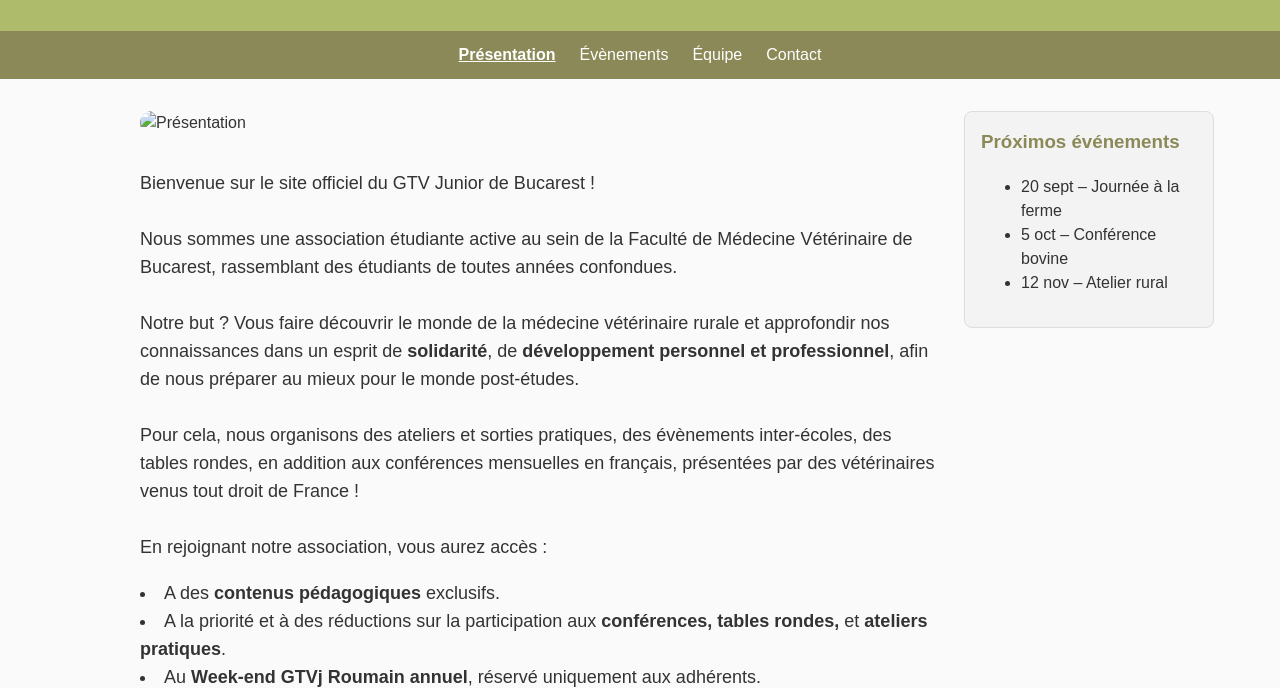
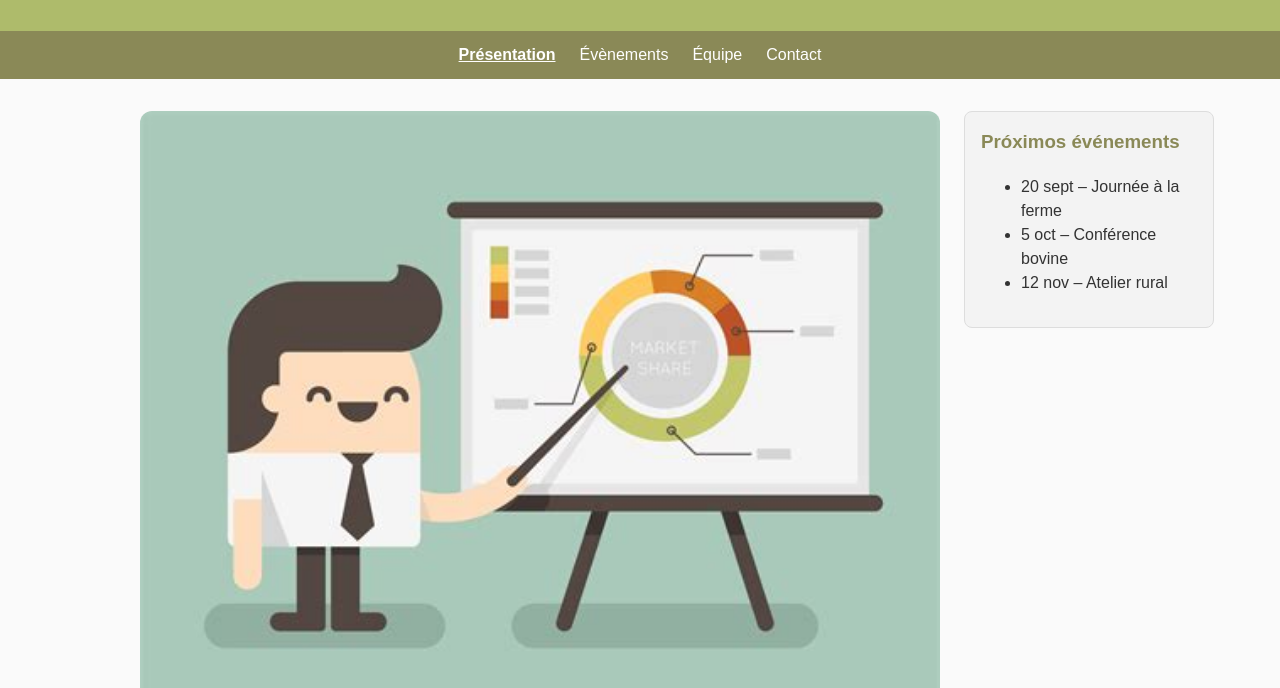
Before and after one commit to Gtvjbucarest/gtvjuniorbucarest, a plain HTML site: page index.html in a window 1280 px wide. Shown: the part 112-800 px from the top of the page. Drawn offline with Linux system fonts and the light colour scheme.

Commit message:
Update index.html

```diff
--- a/index.html
+++ b/index.html
@@ -27,7 +27,7 @@
 <!-- Intro -->
 <section class="intro">
   <div class="intro-left">
-    <img src="img/presentation.jpg" alt="Présentation">
+    <img src="img/presentation.jpeg" alt="Présentation">
     <div class="intro-text">
       <p>Bienvenue sur le site officiel du GTV Junior de Bucarest !<br><br>
 
```
